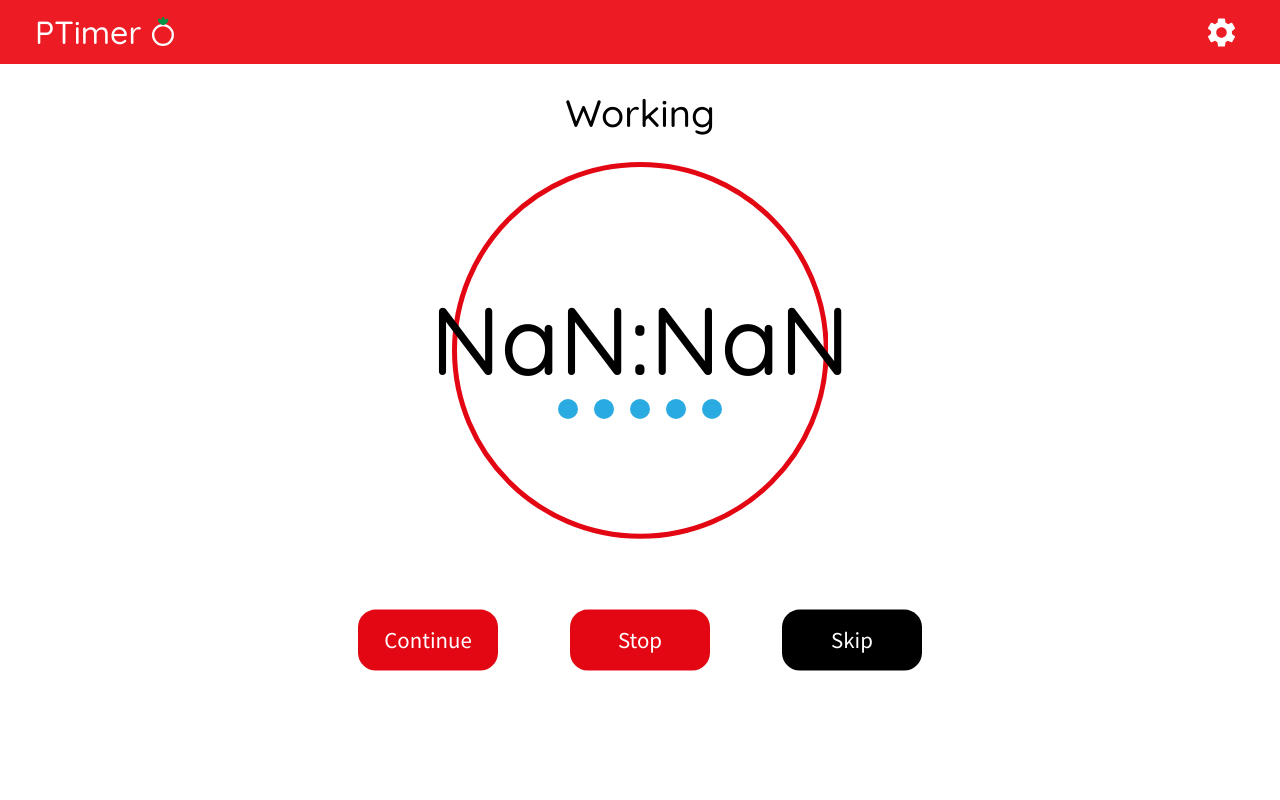
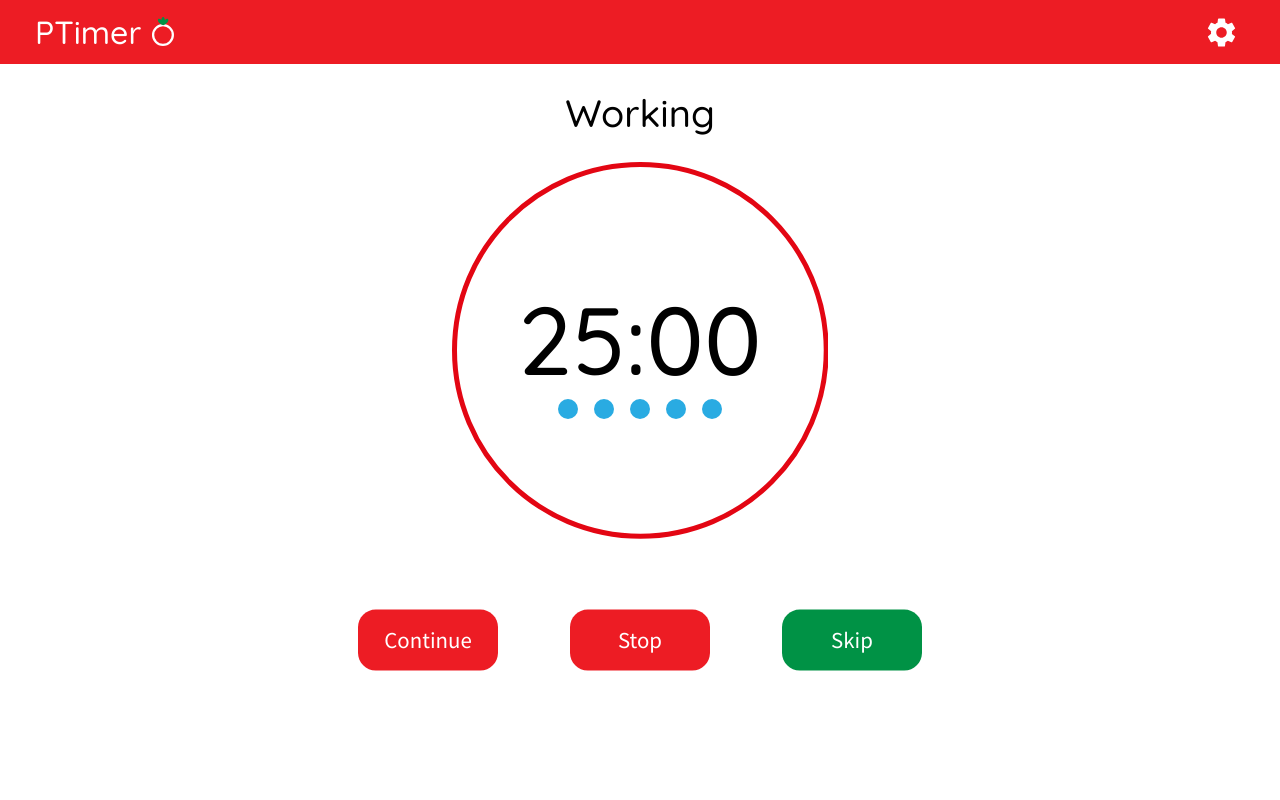
Before and after one commit to t-kovalskii/PTimer, a React (Create React App) app in the folder frontend/: page / in a window 1280 px wide. Shown: the top 800 px of the page. Built offline with nearby package versions, Linux system fonts and the light colour scheme.

Commit message:
Implementing timer manipulation
Continue/Pause, Stop and Skip buttons now can be used to manipulate the
state of the timer. Timer finish event handler is not defined yet as
well as changing the state of the timer through 'save' button in popup

```diff
--- a/frontend/src/components/Button.js
+++ b/frontend/src/components/Button.js
@@ -8,8 +8,10 @@ class Button extends React.Component {
     return (
       <button className="button" onClick={this.props.onClick}>
         <ButtonImage
-          id={this.props.id} size={this.props.size}
-          caption={this.props.caption} color={this.props.color}
+          className={this.props.nextTask ? this.props.id + '-' + this.props.nextTask : null}
+          id={this.props.id}
+          size={this.props.size}
+          caption={this.props.caption}
         />
       </button>
     );
--- a/frontend/src/components/Buttons.js
+++ b/frontend/src/components/Buttons.js
@@ -8,15 +8,13 @@ class Buttons extends React.Component {
       <div className="buttons">
         {
           ['Pause', 'Stop', 'Skip'].map((caption, key) => {
-            let color = '#E30613';
             let buttonCaption = caption;
-
             if (key === 0) buttonCaption = this.props.leftButtonCaption;
-            if (key === 2) color = this.props.rightButtonColor;
 
             return <Button
               id={caption.toLowerCase()} size={140} caption={buttonCaption} key={key}
-              onClick={this.props.onClick} color={color}
+              onClick={this.props.onClick}
+              nextTask={key === 2 ? this.props.rightButtonTask : null}
             />
           })
         }
--- a/frontend/src/components/Main.js
+++ b/frontend/src/components/Main.js
@@ -16,11 +16,18 @@ class Main extends React.Component {
     this.settings = {
       taskColors: {
         working: '#E30613',
-        break: '009245',
-        long_break: '29ABE2'
+        break: '#009245',
+        long_break: '#29ABE2'
       },
+      break: 5,
+      long_break: 15,
+      pomodoros: 4,
+      switchOn: false,
+      working: 25
     };
     this.state = {
+      // key for making timer rerender itself
+      timerKey: Math.random(),
       currentTask: 'working',
       onPause: true
     };
@@ -43,6 +50,7 @@ class Main extends React.Component {
   setSettings() {
     let settings = {};
     for (let cookie of document.cookie.split('; ')) {
+      if (!cookie) continue;
       let [name, value] = cookie.split('=');
       settings[name] = value;
     }
@@ -50,19 +58,21 @@ class Main extends React.Component {
   }
 
   onTimerFinish() {
-    if (this.currentTask === 'working') {
+    if (this.state.currentTask === 'working') {
       this.workCounter ++;
     }
-    this.setCurrentTask(
-      this.calculateNextTask()
-    );
-    if (this.workCounter === this.settings.pomodoros) {
+    // re-rendering the timer
+    this.setState({
+      currentTask: this.calculateNextTask(this.workCounter),
+      timerKey: Math.random()
+    });
+    if (this.workCounter === parseInt(this.settings.pomodoros)) {
       this.workCounter = 0;
     }
   }
 
-  calculateNextTask() {
-    if (this.workCounter === this.settings.pomodoros) {
+  calculateNextTask(workCounter) {
+    if (workCounter === parseInt(this.settings.pomodoros)) {
       return 'long_break';
     } else {
       return this.state.currentTask === 'working' ? 'break' : 'working';
@@ -81,11 +91,16 @@ class Main extends React.Component {
         });
         break;
       case 'stop':
-        this.setCurrentTask(this.state.currentTask);
+        // causing timer to re-render
+        this.setState({
+          timerKey: Math.random(),
+          onPause: true
+        });
         break;
       case 'skip':
         // calling timer finish event handler
         this.onTimerFinish();
+        console.log(this.workCounter);
         break;
       default:
         break;
@@ -100,6 +115,7 @@ class Main extends React.Component {
         </span>
         <section className="timersection">
           <Timer
+            key={this.state.timerKey}
             settings={this.settings} onFinish={this.onTimerFinish}
             currentTask={this.state.currentTask} onPause={this.state.onPause}
           />
@@ -107,7 +123,15 @@ class Main extends React.Component {
         <section className="buttonssection">
           <Buttons
             onClick={this.handleClick} leftButtonCaption={this.state.onPause ? 'Continue' : 'Pause'}
-            rightButtonColor={this.settings.taskColors[this.calculateNextTask()]}
+            rightButtonTask=
+            {
+              (function() {
+                let workCounter = this.workCounter;
+                return this.calculateNextTask(
+                  this.state.currentTask === 'working' ? ++ workCounter : workCounter
+                );
+              }).bind(this)()
+            }
           />
         </section>
       </main>
--- a/frontend/src/components/Timer.js
+++ b/frontend/src/components/Timer.js
@@ -15,8 +15,8 @@ class Timer extends React.Component {
     };
   }
 
-  shouldComponentUpdate(nextProps, nextState) {
-    console.log('should');
+  shouldComponentUpdate(nextProps) {
+    /* When continue/pause button is clicked */
     if (this.props.onPause !== nextProps.onPause) {
       if (!nextProps.onPause) {
         this.interval = setInterval(() => {
@@ -31,6 +31,10 @@ class Timer extends React.Component {
     return true;
   }
 
+  componentWillUnmount() {
+    clearInterval(this.interval);
+  }
+
   render() {
     return (
       <div className="timer">
--- a/frontend/src/components/svg/button.js
+++ b/frontend/src/components/svg/button.js
@@ -8,7 +8,7 @@ class ButtonImage extends React.Component {
         width={this.props.size + 'px'} height={this.props.size + 'px'} viewBox="0 0 490.5 213.8"
         style={{enableBackground: 'new 0 0 490.5 213.8'}} xmlSpace="preserve"
       >
-        <path id={this.props.id} className="buttonPath" style={{fill: this.props.color}}
+        <path id={this.props.id} className={this.props.className ? this.props.className : 'buttonPath'}
           d="M428.1,213.8H62.4C27.9,213.8,0,185.9,0,151.4v-89C0,27.9,27.9,0,62.4,0h365.7c34.5,0,62.4,27.9,62.4,62.4v89
           C490.5,185.8,462.6,213.8,428.1,213.8z"
         />
--- a/frontend/src/css/style/main.css
+++ b/frontend/src/css/style/main.css
@@ -21,3 +21,20 @@
   font-size: 80px;
   fill: white;
 }
+
+/* Skip buton styling */
+.buttonPath {
+  fill: rgb(237, 28, 36);
+}
+.skip-working {
+  transition: fill .15s;
+  fill: rgb(237, 28, 36)
+}
+.skip-break {
+  transition: fill .15s;
+  fill: #009245;
+}
+.skip-long_break {
+  transition: fill .15s;
+  fill: rgb(41, 171, 226);
+}
```
Also changed, not shown: 1 other file (tests, documents, lock files or other folders).
